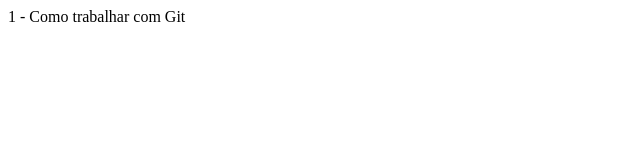
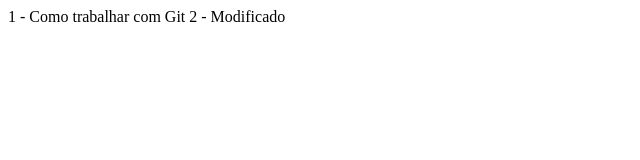
Before and after one commit to netozip/git, a plain HTML site: page index.html in a window 1280 px wide. Shown: the whole page, without its empty margins (0-640 px from the left). Drawn offline with Linux system fonts and the light colour scheme.

```diff
--- a/index.html
+++ b/index.html
@@ -8,5 +8,6 @@
 </head>
 <body>
     1 - Como trabalhar com Git
+    2 - Modificado
 </body>
 </html>
```
Also changed, not shown: ._index.html (deleted).
